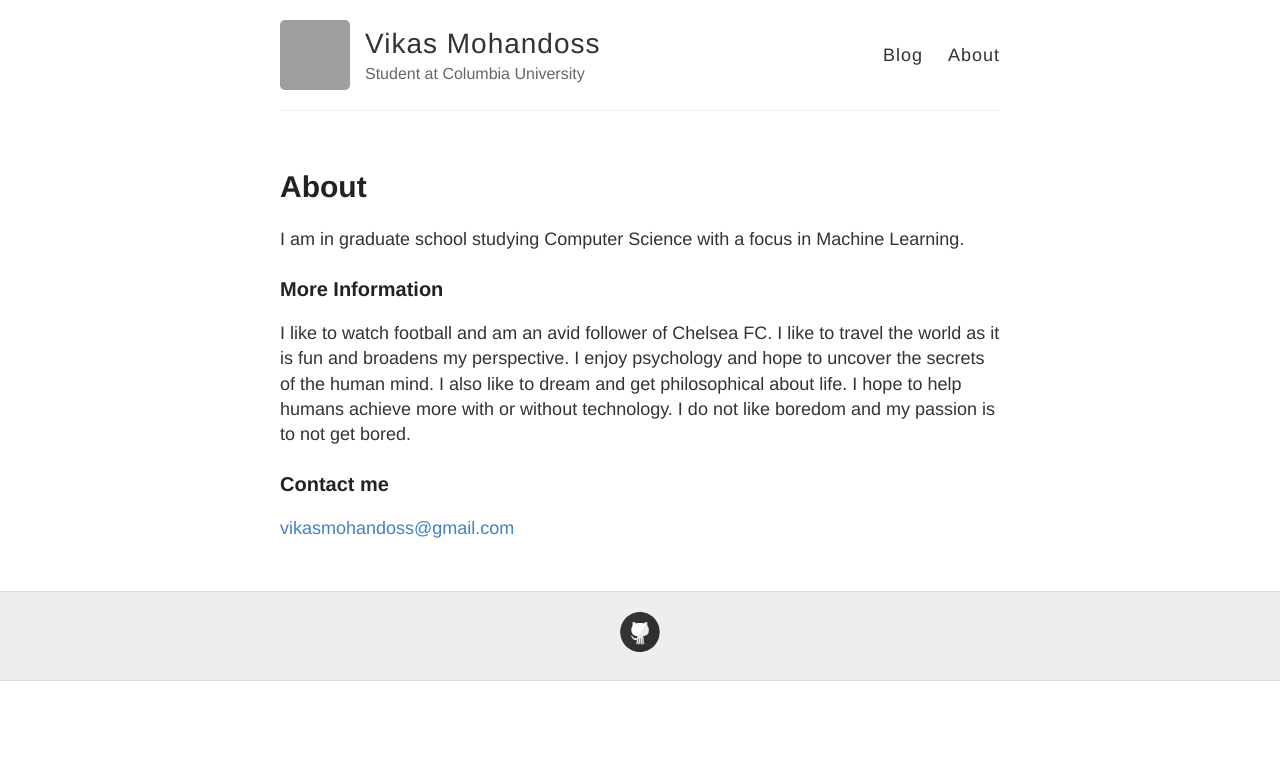
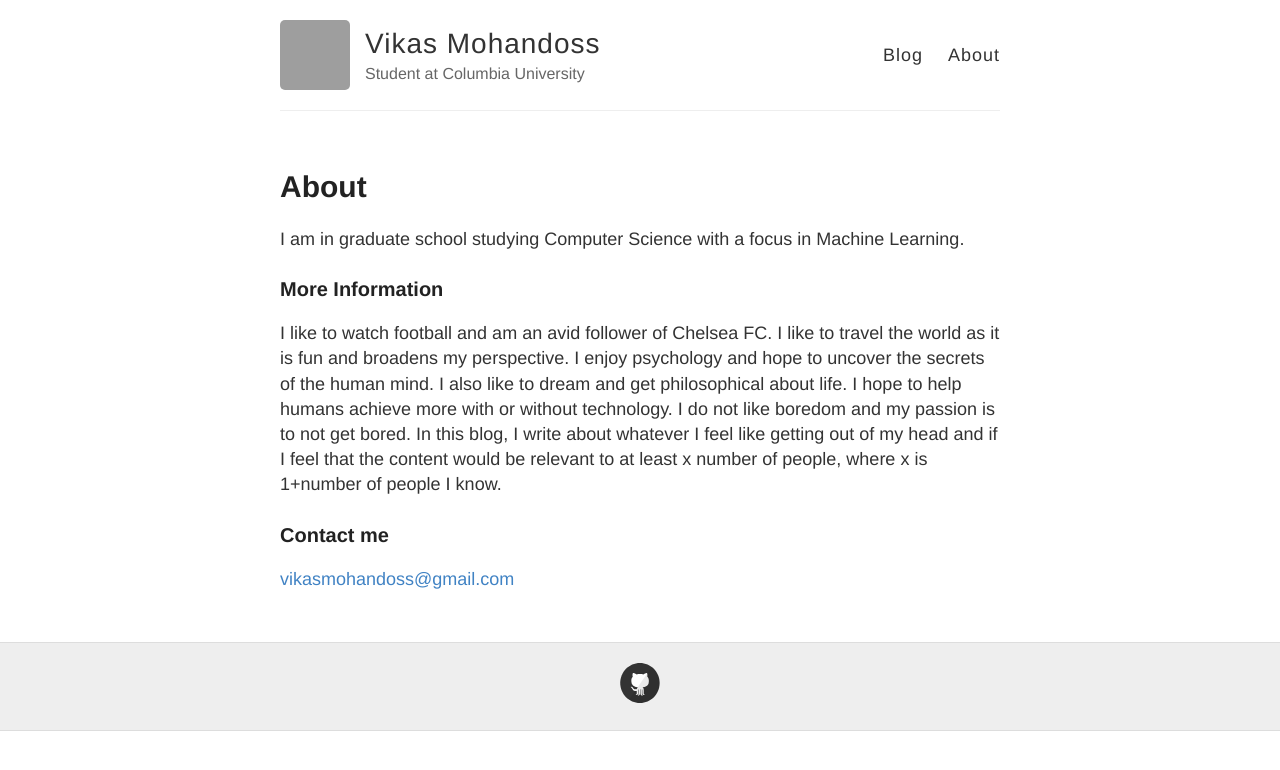
Before and after one commit to VikasMohandoss/VikasMohandoss.github.io, a Jekyll site: the page built from about.md, in a window 1280 px wide. Shown: the top 770 px of the page. Built offline with Jekyll 4.4.1, drawn with Linux system fonts in a browser that asks for light colours; grey boxes are pictures that could not be loaded.

Commit message:
About Completed

```diff
--- a/about.md
+++ b/about.md
@@ -8,7 +8,7 @@ I am in graduate school studying Computer Science with a focus in Machine Learni
 
 ### More Information
 
-I like to watch football and am an avid follower of Chelsea FC. I like to travel the world as it is fun and broadens my perspective. I enjoy psychology and hope to uncover the secrets of the human mind. I also like to dream and get philosophical about life. I hope to help humans achieve more with or without technology. I do not like boredom and my passion is to not get bored.
+I like to watch football and am an avid follower of Chelsea FC. I like to travel the world as it is fun and broadens my perspective. I enjoy psychology and hope to uncover the secrets of the human mind. I also like to dream and get philosophical about life. I hope to help humans achieve more with or without technology. I do not like boredom and my passion is to not get bored. In this blog, I write about whatever I feel like getting out of my head and if I feel that the content would be relevant to at least x number of people, where x is  1+number of people I know.
 
 ### Contact me
 
```
Also changed, not shown: 2 other files.
